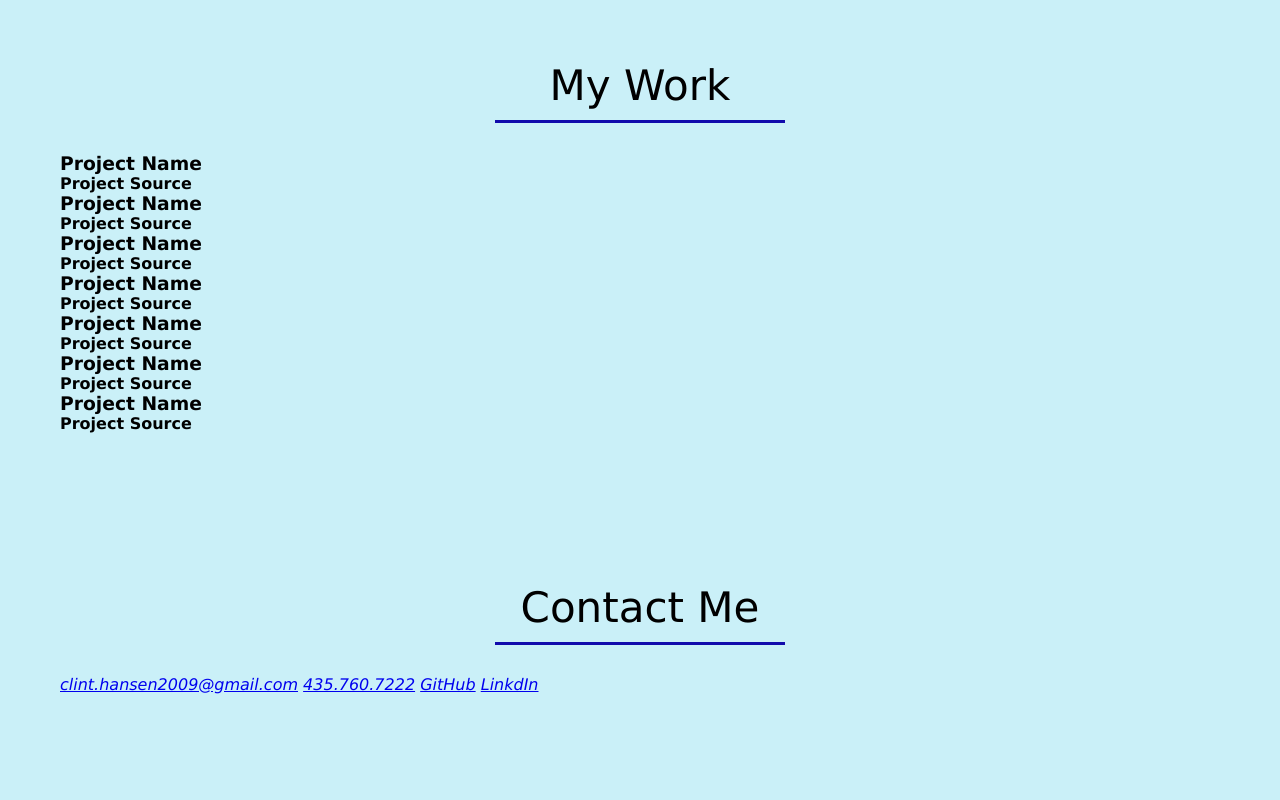
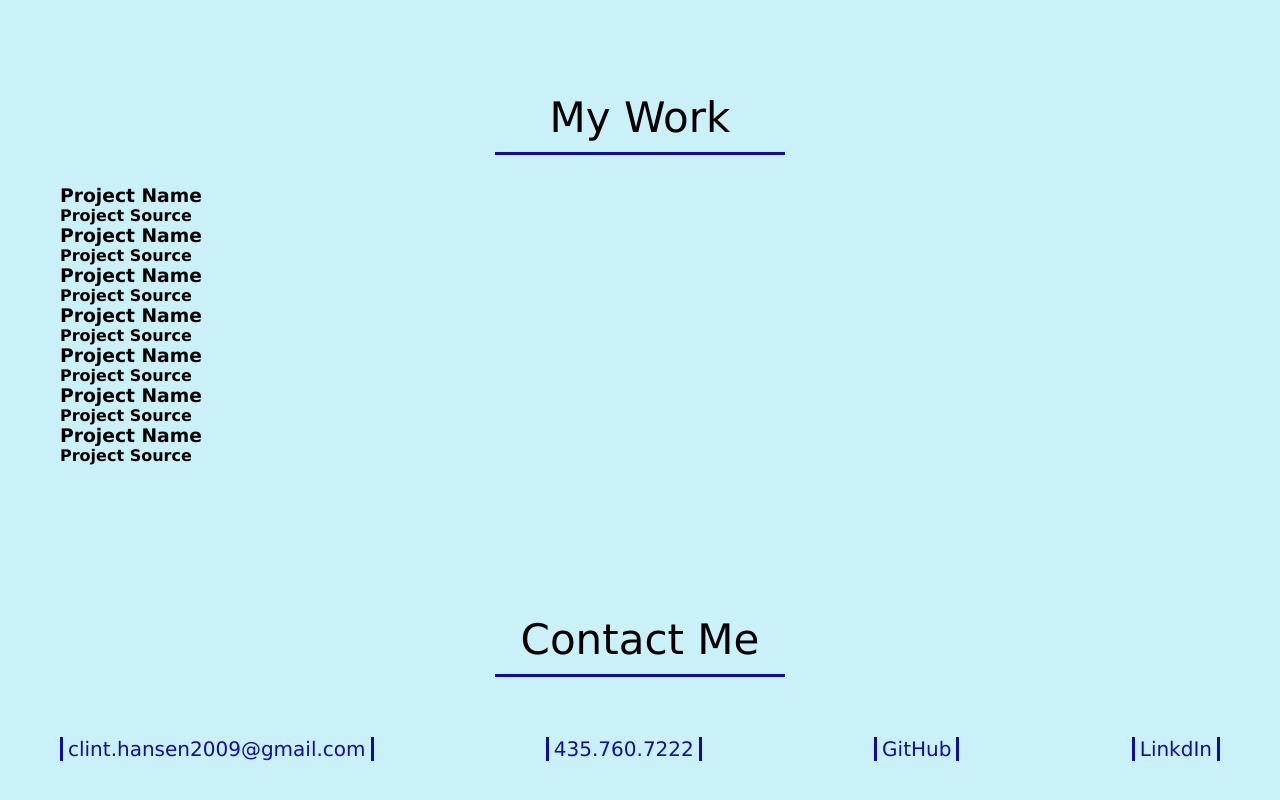
Before and after one commit to Clint-Hansen/my-portfolio, a plain HTML site: page index.html in a window 1280 px wide. Shown: the part 774-1574 px from the top of the page. Before the commit the page ends 1528 px from the top, so only its background shows below. Drawn offline with Linux system fonts and the light colour scheme.

Commit message:
styled about me and contact info

```diff
--- a/assets/css/style.css
+++ b/assets/css/style.css
@@ -83,3 +83,26 @@ section {
     border-bottom: solid 3px var(--zaffre);
     width: 25%;
 }
+
+.about-me-text p {
+    line-height: 1.5;
+    font-size: 18px;
+}
+
+.reach-me-content {
+    display: flex;
+    flex-wrap: wrap;
+    justify-content: space-between;
+}
+
+.reach-me-content a {
+    text-decoration: none;
+    color: var(--zaffre);
+    font-size: 20px;
+    margin-top: 30px;
+    padding: 0 5px;
+    font-style: normal;
+    border-right: 3px solid var(--zaffre);
+    border-left: 3px solid var(--zaffre);
+    font-family: 'Lucida Sans', 'Lucida Sans Regular', 'Lucida Grande', 'Lucida Sans Unicode', Geneva, Verdana, sans-serif;
+}
--- a/index.html
+++ b/index.html
@@ -74,9 +74,9 @@
         </div>
     </section>
 
-    <section id="reach-me" class="reach-me-content">
+    <section id="reach-me">
         <h2 class="section-header">Contact Me</h2>
-        <address>
+        <address class="reach-me-content">
             <a href="mailto:clint.hansen2009@gmail.com">clint.hansen2009@gmail.com</a>
             <a href="tel:+14357607222">435.760.7222</a>
             <a href="#">GitHub</a>
```
